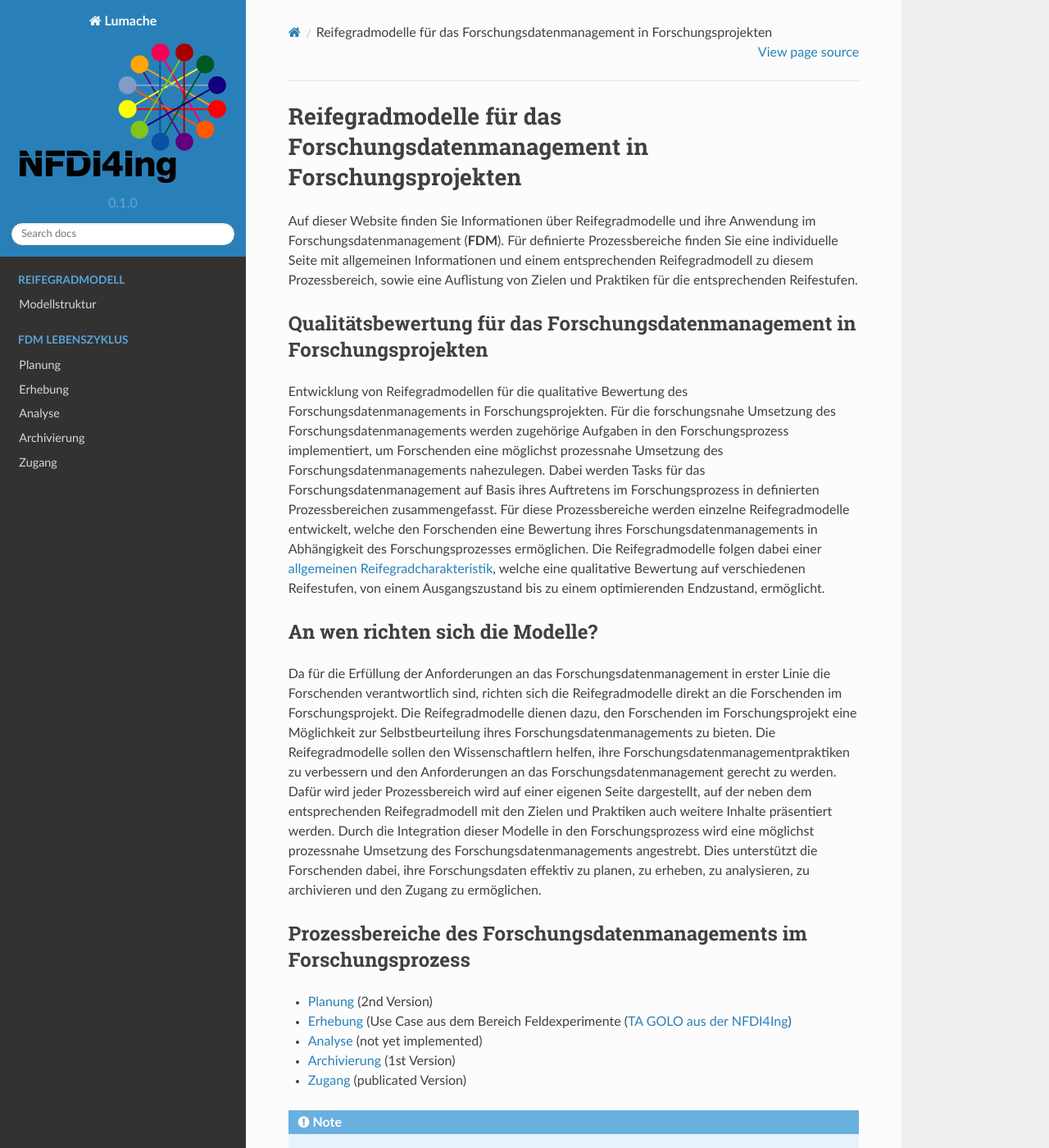
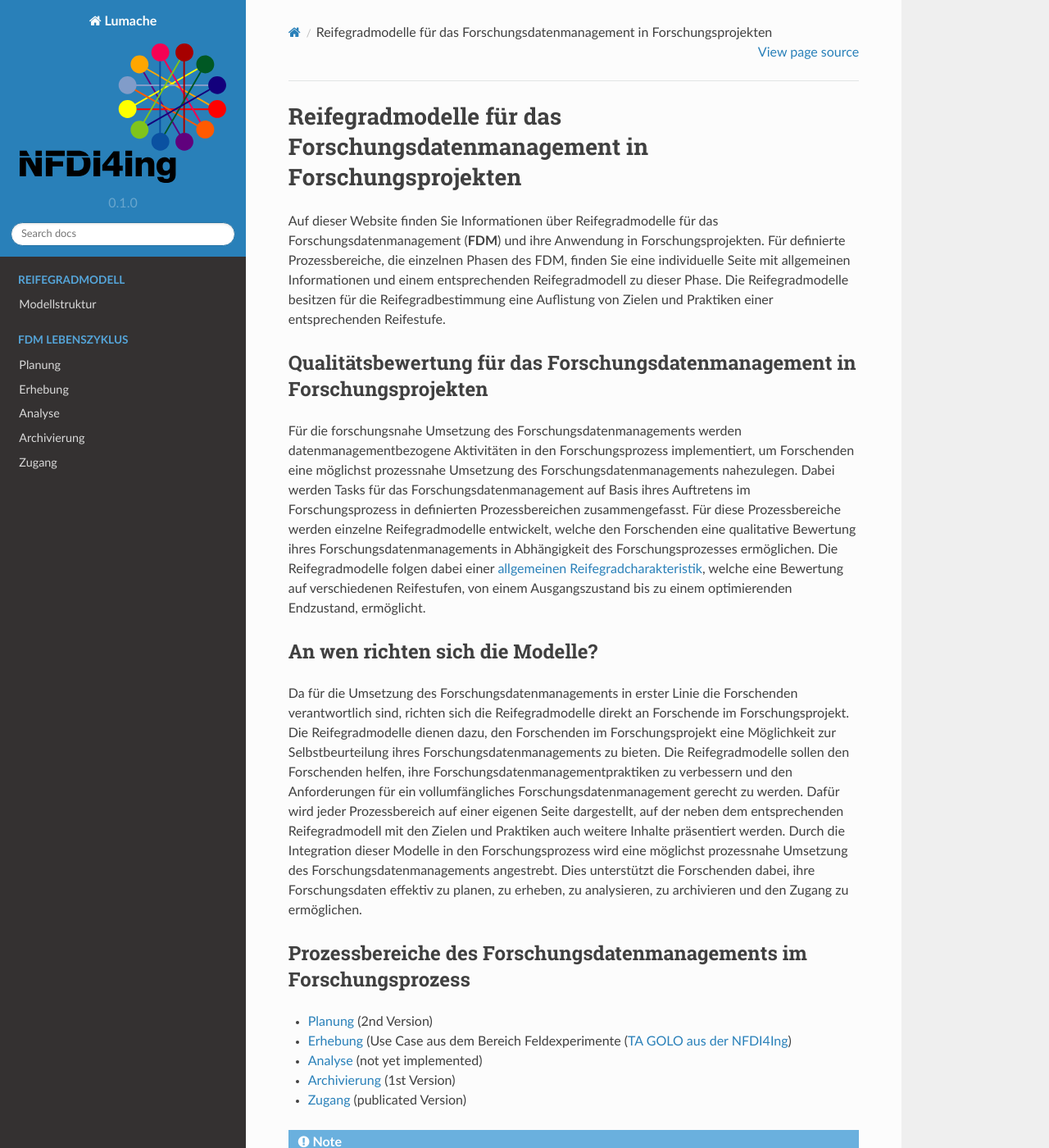
Before and after one commit to LUHMW/MaturityModelsNFDI4Ing, a Sphinx documentation site: the page built from docs/source/index.rst, in a window 1280 px wide and 1400 px high. Shown: the whole window at 82% size. Built offline with Sphinx 7.4.7 and the Read the Docs theme 2.0.0, drawn with Linux system fonts in a browser that asks for light colours.

Commit message:
Update index.rst

```diff
--- a/docs/source/index.rst
+++ b/docs/source/index.rst
@@ -1,21 +1,21 @@
 Reifegradmodelle für das Forschungsdatenmanagement in Forschungsprojekten
 ==================================================
 
-Auf dieser Website finden Sie Informationen über Reifegradmodelle und ihre Anwendung im Forschungsdatenmanagement (**FDM**).
-Für definierte Prozessbereiche finden Sie eine individuelle Seite mit allgemeinen Informationen und einem entsprechenden Reifegradmodell zu
-diesem Prozessbereich, sowie eine Auflistung von Zielen und Praktiken für die entsprechenden Reifestufen.
+Auf dieser Website finden Sie Informationen über Reifegradmodelle für das Forschungsdatenmanagement (**FDM**) und ihre Anwendung in Forschungsprojekten.
+Für definierte Prozessbereiche, die einzelnen Phasen des FDM, finden Sie eine individuelle Seite mit allgemeinen Informationen und einem entsprechenden Reifegradmodell zu
+dieser Phase. Die Reifegradmodelle besitzen für die Reifegradbestimmung eine Auflistung von Zielen und Praktiken einer entsprechenden Reifestufe.
 
 
 
 Qualitätsbewertung für das Forschungsdatenmanagement in Forschungsprojekten
 --------
-Entwicklung von Reifegradmodellen für die qualitative Bewertung des Forschungsdatenmanagements in Forschungsprojekten. Für die forschungsnahe Umsetzung des Forschungsdatenmanagements werden zugehörige Aufgaben in den Forschungsprozess implementiert, um Forschenden eine möglichst prozessnahe Umsetzung des Forschungsdatenmanagements nahezulegen. Dabei werden Tasks für das Forschungsdatenmanagement auf Basis ihres Auftretens im Forschungsprozess in definierten Prozessbereichen zusammengefasst. Für diese Prozessbereiche werden einzelne Reifegradmodelle entwickelt, welche den Forschenden eine Bewertung ihres Forschungsdatenmanagements in Abhängigkeit des Forschungsprozesses ermöglichen. Die Reifegradmodelle folgen dabei einer `allgemeinen Reifegradcharakteristik <https://maturitymodel-rtd-tutorial.readthedocs.io/en/latest/reifegradmodell.html#allgemeine-reifegradcharakteristik>`_, welche eine qualitative Bewertung auf verschiedenen Reifestufen, von einem Ausgangszustand bis zu einem optimierenden Endzustand, ermöglicht.
+Für die forschungsnahe Umsetzung des Forschungsdatenmanagements werden datenmanagementbezogene Aktivitäten in den Forschungsprozess implementiert, um Forschenden eine möglichst prozessnahe Umsetzung des Forschungsdatenmanagements nahezulegen. Dabei werden Tasks für das Forschungsdatenmanagement auf Basis ihres Auftretens im Forschungsprozess in definierten Prozessbereichen zusammengefasst. Für diese Prozessbereiche werden einzelne Reifegradmodelle entwickelt, welche den Forschenden eine qualitative Bewertung ihres Forschungsdatenmanagements in Abhängigkeit des Forschungsprozesses ermöglichen. Die Reifegradmodelle folgen dabei einer `allgemeinen Reifegradcharakteristik <https://maturitymodel-rtd-tutorial.readthedocs.io/en/latest/reifegradmodell.html#allgemeine-reifegradcharakteristik>`_, welche eine  Bewertung auf verschiedenen Reifestufen, von einem Ausgangszustand bis zu einem optimierenden Endzustand, ermöglicht.
 
 An wen richten sich die Modelle?
 --------
-Da für die Erfüllung der Anforderungen an das Forschungsdatenmanagement in erster Linie die Forschenden verantwortlich sind, richten sich die Reifegradmodelle direkt an die Forschenden im Forschungsprojekt.
+Da für die Umsetzung des Forschungsdatenmanagements in erster Linie die Forschenden verantwortlich sind, richten sich die Reifegradmodelle direkt an Forschende im Forschungsprojekt.
 Die Reifegradmodelle dienen dazu, den Forschenden im Forschungsprojekt eine Möglichkeit zur Selbstbeurteilung ihres Forschungsdatenmanagements zu bieten.
-Die Reifegradmodelle sollen den Wissenschaftlern helfen, ihre Forschungsdatenmanagementpraktiken zu verbessern und den Anforderungen an das Forschungsdatenmanagement gerecht zu werden. Dafür wird jeder Prozessbereich wird auf einer eigenen Seite dargestellt, auf der neben dem entsprechenden Reifegradmodell mit den Zielen und Praktiken auch weitere Inhalte präsentiert werden.
+Die Reifegradmodelle sollen den Forschenden helfen, ihre Forschungsdatenmanagementpraktiken zu verbessern und den Anforderungen für ein vollumfängliches Forschungsdatenmanagement gerecht zu werden. Dafür wird jeder Prozessbereich auf einer eigenen Seite dargestellt, auf der neben dem entsprechenden Reifegradmodell mit den Zielen und Praktiken auch weitere Inhalte präsentiert werden.
 Durch die Integration dieser Modelle in den Forschungsprozess wird eine möglichst prozessnahe Umsetzung des Forschungsdatenmanagements angestrebt. Dies unterstützt die Forschenden dabei, ihre Forschungsdaten effektiv zu planen, zu erheben, zu analysieren, zu archivieren und den Zugang zu ermöglichen.
 
 
```
